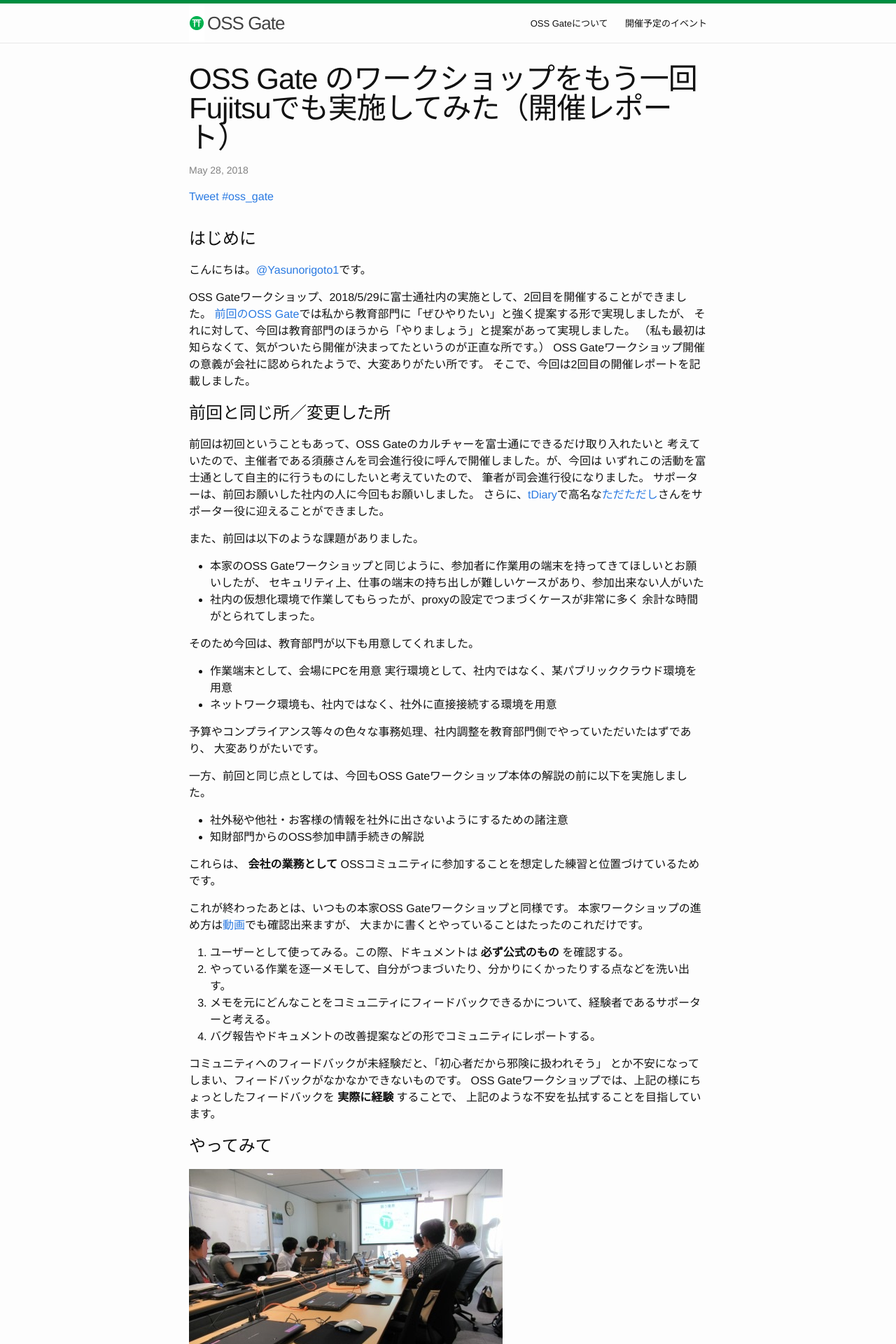
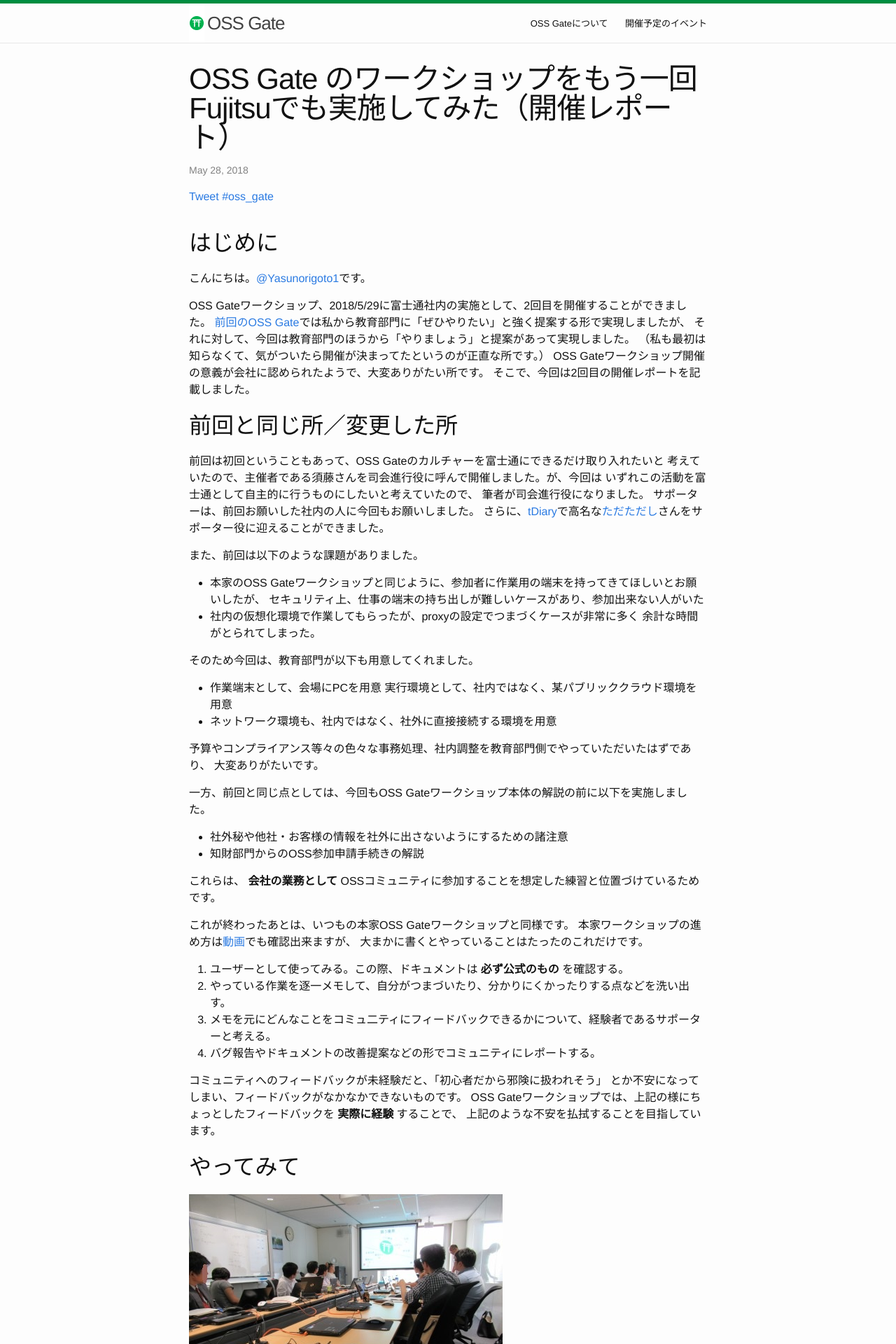
Before and after one commit to oss-gate/oss-gate.github.io, a Jekyll site: the page built from _posts/2018-05-29-workshop-report-in-fujitsu.md, in a window 1280 px wide. Shown: the top 1920 px of the page at 70% size. Built offline with Jekyll 4.4.1, drawn with Linux system fonts in a browser that asks for light colours; comment, search, counter and statistics services are not loaded.

Commit message:
Stop to use h1

```diff
--- a/_posts/2018-05-29-workshop-report-in-fujitsu.md
+++ b/_posts/2018-05-29-workshop-report-in-fujitsu.md
@@ -5,7 +5,7 @@
 categories: report workshop
 ---
 
-# はじめに
+## はじめに
 
 こんにちは。[@Yasunorigoto1](https://twitter.com/yasunorigoto1)です。
 
@@ -16,7 +16,7 @@
 OSS Gateワークショップ開催の意義が会社に認められたようで、大変ありがたい所です。
 そこで、今回は2回目の開催レポートを記載しました。
 
-# 前回と同じ所／変更した所
+## 前回と同じ所／変更した所
 
 前回は初回ということもあって、OSS Gateのカルチャーを富士通にできるだけ取り入れたいと
 考えていたので、主催者である須藤さんを司会進行役に呼んで開催しました。が、今回は
@@ -59,7 +59,7 @@
 OSS Gateワークショップでは、上記の様にちょっとしたフィードバックを __実際に経験__ することで、
 上記のような不安を払拭することを目指しています。
 
-# やってみて
+## やってみて
 
 ![会場の様子]({{ site.baseurl }}/images/posts/2018-05-29-workshop-report-in-fujitsu/IMG_0026_2.JPG)
 ![やったことのまとめ]({{ site.baseurl }}/images/posts/2018-05-29-workshop-report-in-fujitsu/IMG_0069.JPG)
@@ -77,7 +77,7 @@
 また、今回のワークショップでGitHubの便利さにも気がついた方も多かったように思います。
 OSS Gateワークショップでは、最後のふりかえり用のアンケートをYAML形式で書いてpull requestを出す方式にしているのですが、これもOSSにpull requestを出す練習になっている点も効果が高いように思います。
 
-# 課題と今後
+## 課題と今後
 
 今回は前回と比べると、ビギナーの募集に時間がかかりました。
 最初の参加者募集の文面が少し分かりにくかったかな？というのが個人的な反省点。
```
